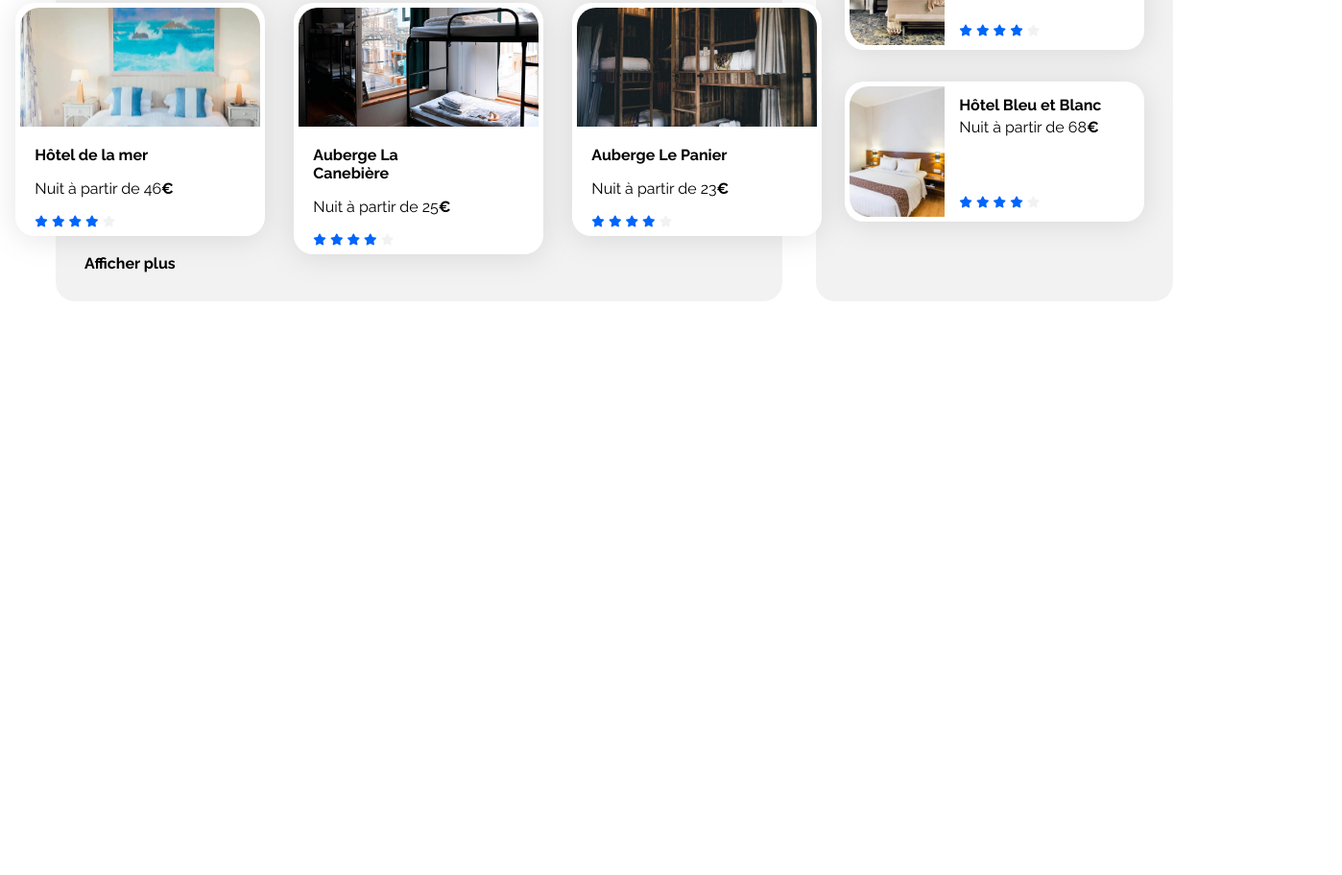
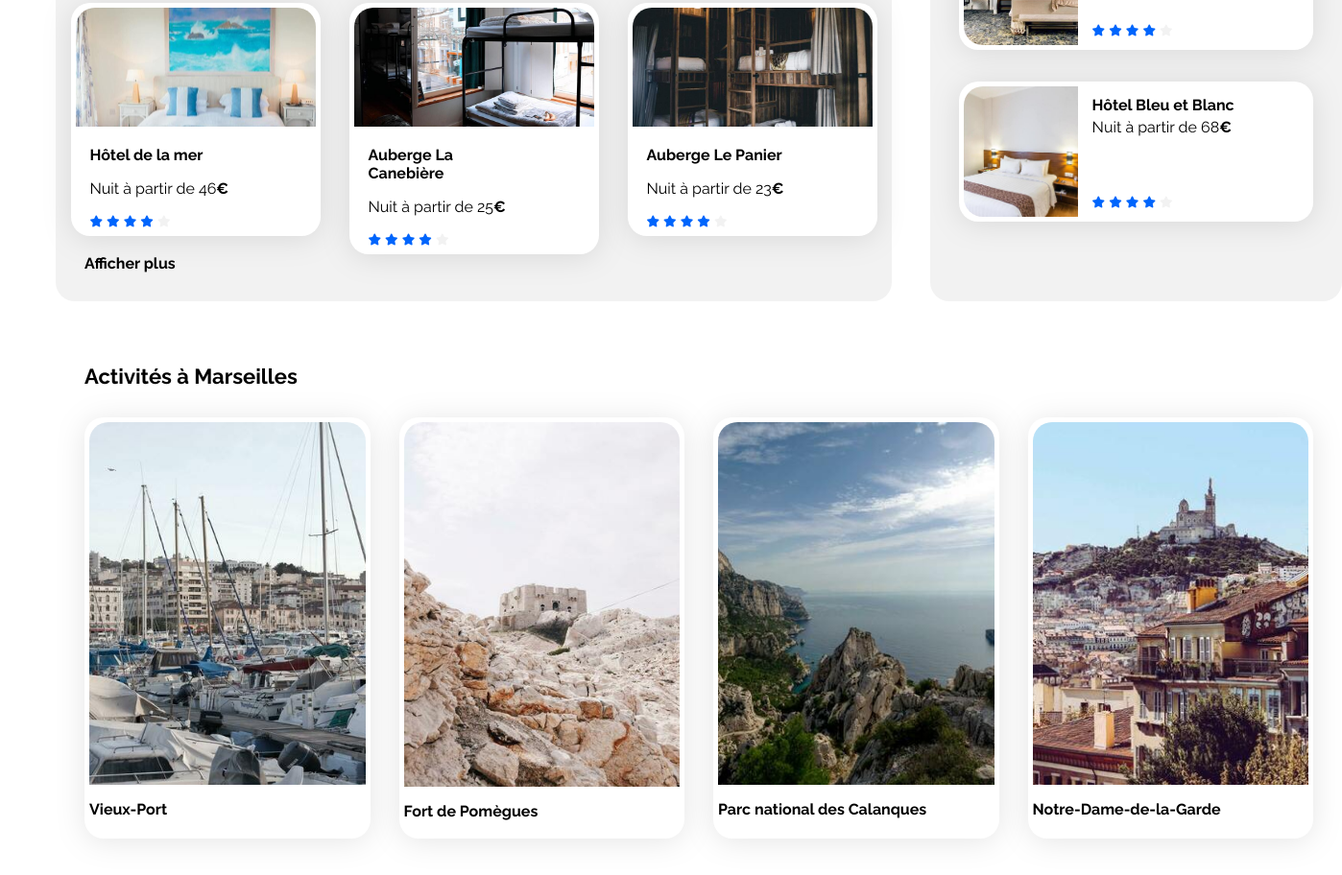
Before and after one commit to Damien-Le-Caillec/Booki, a plain HTML site: page index.html in a window 1280 px wide. Shown: the part 829-1741 px from the top of the page at 96% size, 1398 px wide, since content can reach past the window. Before the commit the page ends 1151 px from the top, so only its background shows below. Drawn offline with Linux system fonts and the light colour scheme.

Commit message:
ajout de la partie activité

```diff
--- a/css/style.css
+++ b/css/style.css
@@ -277,8 +277,37 @@ i.fa-solid.fa-info {
     margin-bottom: 5px;
 }
 
+/****** Activités ***********/
 
+.activites {
+    display: flex;
+    flex-direction: column;
+    padding: 30px;
+    gap: 30px;
+}
 
+.activites-cards {
+    display: flex;
+    flex-wrap: nowrap;
+    gap: 30px;
+    justify-content: center;
+    flex-direction: row;
+}
+
+.activites-cards .card {
+    display: flex;
+    flex-direction: column;
+    height: 439px;
+    width: 297.5px;
+    border-radius: 20px;
+    box-sizing: border-box;
+}
+
+.activites-cards img {
+    height: 380px;
+    object-fit: cover;
+    border-radius: 20px 20px 0px 0px;
+}
 
 /* Le code ci-dessous correspond à la version responsive uniquement */
 
--- a/index.html
+++ b/index.html
@@ -250,6 +250,58 @@
                     </div>
                 </section>
             </div>
+
+            <div class="activites">
+                <div class="activites-title">
+                    <h2 class="section-title">Activités à Marseilles</h2>
+                </div>
+                <div class="activites-cards">
+                    <a href="#">
+                        <article class="card">
+                            <img src="./images/activites/reno-laithienne.jpg" alt="Image du Vieux-Port de Marseille">
+                            <div class="card-content">
+                                <div class="card-txt">
+                                    <h3 class="card-title">Vieux-Port</h3>
+                                </div>
+                            </div>
+                        </article>
+                    </a>
+
+                    <a href="#">
+                        <article class="card">
+                            <img src="./images/activites/paul-hermann.jpg" alt="Image du Fort de Pomègues">
+                            <div class="card-content">
+                                <div class="card-txt">
+                                    <h3 class="card-title">Fort de Pomègues</h3>
+                                </div>
+                            </div>
+                        </article>
+                    </a>
+
+                    <a href="#">
+                        <article class="card">
+                            <img src="./images/activites/kilyan-sockalingum.jpg" alt="Image des Calansques de Marseille">
+                            <div class="card-content">
+                                <div class="card-txt">
+                                    <h3 class="card-title">Parc national des Calanques</h3>
+                                </div>
+                            </div>
+                        </article>
+                    </a>
+
+                    <a href="#">
+                        <article class="card">
+                            <img src="./images/activites/florian-wehde.jpg" alt="Image d'une activité à Marseille">
+                            <div class="card-content">
+                                <div class="card-txt">
+                                    <h3 class="card-title">Notre-Dame-de-la-Garde</h3>
+                                </div>
+                            </div>
+                        </article>
+                    </a>
+
+                </div>
+            </div>
         </main>
         <footer></footer>
     </div>
```
